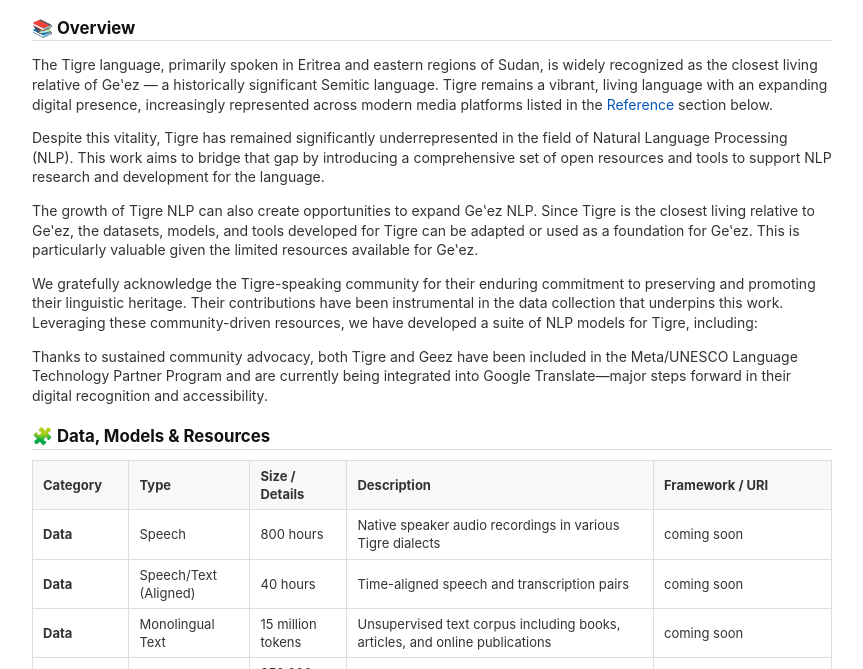
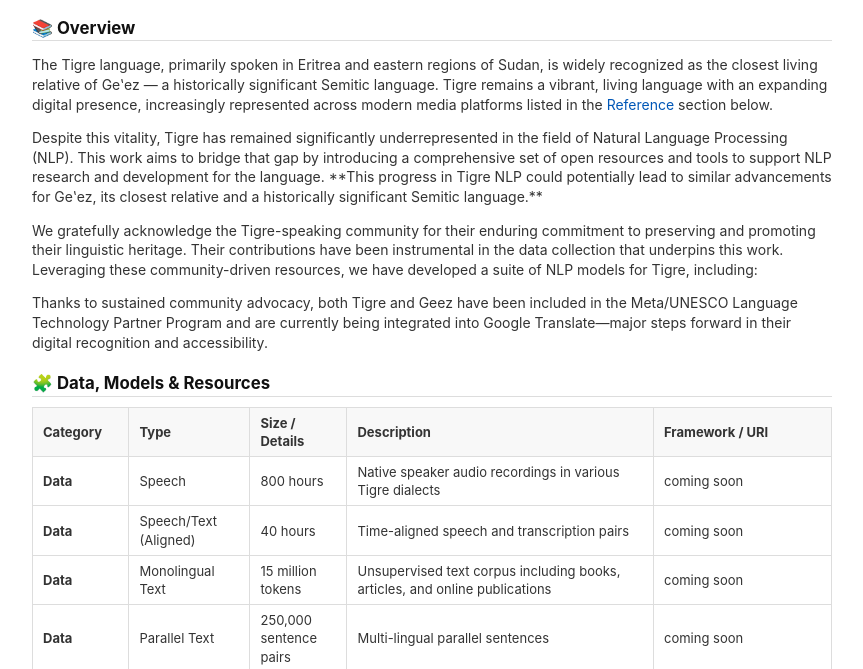
Before and after one commit to beshir-a-Ibrahim/BeitTigreAI, a plain HTML site: page index.html in a window 1280 px wide. Shown: the part 128-797 px from the top of the page, without its empty margins (208-1071 px from the left). Drawn offline with Linux system fonts and the light colour scheme.

Commit message:
Update index.html

```diff
--- a/index.html
+++ b/index.html
@@ -109,21 +109,19 @@
   <section>
     <h2>📚 Overview</h2>
 
-    <p>
+<p>
 The Tigre language, primarily spoken in Eritrea and eastern regions of Sudan, is widely recognized as the closest living relative of Geʽez — a historically significant Semitic language. Tigre remains a vibrant, living language with an expanding digital presence, increasingly represented across modern media platforms listed in the <a href="#reference">Reference</a> section below.
-    </p>
-    <p>
-Despite this vitality, Tigre has remained significantly underrepresented in the field of Natural Language Processing (NLP). This work aims to bridge that gap by introducing a comprehensive set of open resources and tools to support NLP research and development for the language.
-       </p>
-    <p>
-    The growth of Tigre NLP can also create opportunities to expand Geʽez NLP. Since Tigre is the closest living relative to Geʽez, the datasets, models, and tools developed for Tigre can be adapted or used as a foundation for Geʽez. This is particularly valuable given the limited resources available for Geʽez.
-    </p>
+</p>
+<p>
+Despite this vitality, Tigre has remained significantly underrepresented in the field of Natural Language Processing (NLP). This work aims to bridge that gap by introducing a comprehensive set of open resources and tools to support NLP research and development for the language. **This progress in Tigre NLP could potentially lead to similar advancements for Geʽez, its closest relative and a historically significant Semitic language.**
+</p>
 <p>
 We gratefully acknowledge the Tigre-speaking community for their enduring commitment to preserving and promoting their linguistic heritage. Their contributions have been instrumental in the data collection that underpins this work. Leveraging these community-driven resources, we have developed a suite of NLP models for Tigre, including:
 </p>
 <p>
-  Thanks to sustained community advocacy, both Tigre and Geez have been included in the Meta/UNESCO Language Technology Partner Program and are currently being integrated into Google Translate—major steps forward in their digital recognition and accessibility.
+Thanks to sustained community advocacy, both Tigre and Geez have been included in the Meta/UNESCO Language Technology Partner Program and are currently being integrated into Google Translate—major steps forward in their digital recognition and accessibility.
 </p>
+
   </section>
 
 
```
